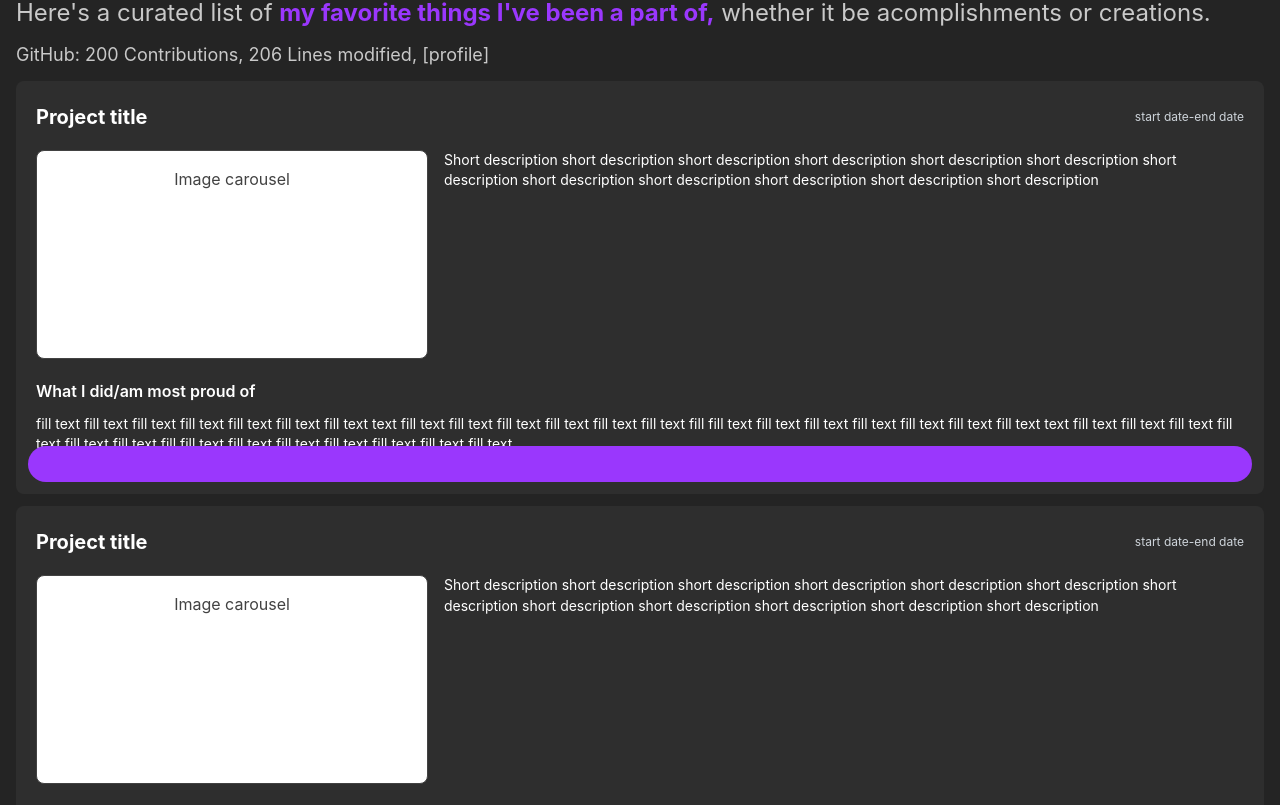
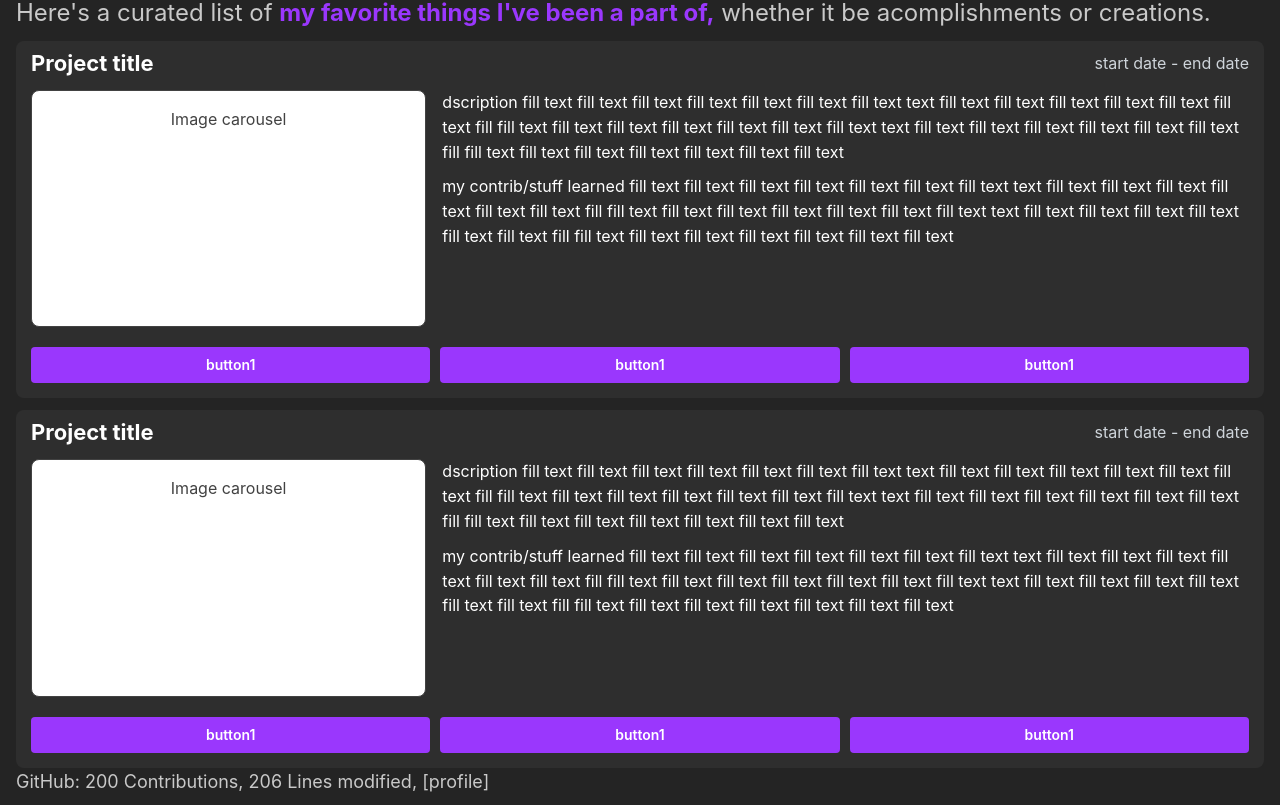
Before and after one commit to shuklabhay/shuklabhay.github.io, a React (Vite) app: page / in a window 1280 px wide. Shown: the part 815-1620 px from the top of the page. Built offline with nearby package versions, Linux system fonts and the light colour scheme.

Commit message:
FIX A LOT OF STUFF THIS SI SO COOL ASGGDSGSDAHDSAGDSAG

```diff
--- a/sitedata/projects.json
+++ b/sitedata/projects.json
@@ -1,8 +1,8 @@
 [
   {
     "title": "example project",
-    "startMonth": "month/year it started [date object]",
-    "endMonth": "month/year it ended [date object]",
+    "startMonth": "2024-03",
+    "endMonth": "2024-06",
     "description": "an example of project to display, whats novel, whats unique",
     "contribution": "i did everything, what i learned how i made it happen",
     "images": ["image path", "image path", "image path"],
--- a/src/components/DownArrowButton.tsx
+++ b/src/components/DownArrowButton.tsx
@@ -14,7 +14,7 @@ export default function DownArrowButton({
       onClick={onClick}
       style={{
         position: "absolute",
-        bottom: 30,
+        bottom: 25,
         backgroundColor: "transparent",
         opacity: opacity,
         transition: "opacity 2.5s ease",
--- a/src/components/HomeBackground.tsx
+++ b/src/components/HomeBackground.tsx
@@ -46,7 +46,7 @@ export function HomeBackground({
       setGradientOpacity(
         scrollInformation.projectsPosition !== 0
           ? calculateScrollProgressOpacity(scrollInformation.projectsPosition)
-          : 1
+          : 1,
       );
     };
 
--- a/src/components/Navbar.tsx
+++ b/src/components/Navbar.tsx
@@ -57,14 +57,13 @@ export function Navbar() {
         bg="dark.6"
         style={{ height: "5px" }}
       />
-      <Grid
+      <Group
         bg="dark.6"
-        p={15}
+        p={5}
         align="center"
         justify="space-between"
         style={{
-          paddingInline: 10,
-          paddingBottom: 15,
+          paddingBottom: 10,
         }}
       >
         <Button
@@ -103,7 +102,7 @@ export function Navbar() {
           </Button>
         </Group>
         <Burger opened={opened} onClick={toggle} hiddenFrom="xs" size="sm" />
-      </Grid>
+      </Group>
     </div>
   );
 }
--- a/src/components/ProjectCard.tsx
+++ b/src/components/ProjectCard.tsx
@@ -1,50 +1,67 @@
 import React from "react";
-import { Card, Text, Group, Stack, Button, Image, Grid } from "@mantine/core";
+import {
+  Card,
+  Text,
+  Group,
+  Stack,
+  Button,
+  Image,
+  Grid,
+  Space,
+} from "@mantine/core";
 
 export default function ProjectCard() {
   return (
-    <Card padding="lg" radius="md" c="white">
-      <Group justify="space-between" mb="md">
-        <Text size="xl" fw={700}>
+    <Card padding="15" radius="md" c="white">
+      <Group justify="space-between" mb="10" mt="-10">
+        <Text fz="22" fw={700}>
           Project title
         </Text>
-        <Text size="xs" c="gray">
-          start date-end date
+        <Text fz={{ base: 12, sm: 16 }} c="gray">
+          start date - end date
         </Text>
       </Group>
 
-      <Grid>
-        <Grid.Col span={4}>
-          <Card withBorder radius="md" p="md" bg="white" c="dark">
-            <Text ta="center" h={175}>
-              Image carousel
-            </Text>
+      <Grid mb="20">
+        <Grid.Col span={{ base: 12, sm: 4 }}>
+          <Card
+            withBorder
+            radius="md"
+            p="md"
+            bg="white"
+            c="dark"
+            style={{ aspectRatio: 5 / 3 }}
+          >
+            <Text ta="center">Image carousel</Text>
           </Card>
         </Grid.Col>
-        <Grid.Col span={8}>
-          <Text size="sm" mb="md">
-            Short description short description short description short
-            description short description short description short description
-            short description short description short description short
-            description short description
+        <Grid.Col span={{ base: 12, sm: 8 }}>
+          <Text fz={{ base: 12, sm: 16 }} mb={10}>
+            dscription fill text fill text fill text fill text fill text fill
+            text fill text text fill text fill text fill text fill text fill
+            text fill text fill fill text fill text fill text fill text fill
+            text fill text fill text text fill text fill text fill text fill
+            text fill text fill text fill fill text fill text fill text fill
+            text fill text fill text fill text
+          </Text>
+          <Text fz={{ base: 12, sm: 16 }}>
+            my contrib/stuff learned fill text fill text fill text fill text
+            fill text fill text fill text text fill text fill text fill text
+            fill text fill text fill text fill fill text fill text fill text
+            fill text fill text fill text fill text text fill text fill text
+            fill text fill text fill text fill text fill fill text fill text
+            fill text fill text fill text fill text fill text
           </Text>
         </Grid.Col>
       </Grid>
 
-      <Text mt="lg" fw={600} mb="xs">
-        What I did/am most proud of
-      </Text>
-      <Text size="sm">
-        fill text fill text fill text fill text fill text fill text fill text
-        text fill text fill text fill text fill text fill text fill text fill
-        fill text fill text fill text fill text fill text fill text fill text
-        text fill text fill text fill text fill text fill text fill text fill
-        fill text fill text fill text fill text fill text fill text fill text
-      </Text>
+      <Group gap={10} grow>
+        <Button variant="filled">button1</Button>
 
-      <Grid>
-        <Button variant="filled" color="main" radius="xl" fullWidth></Button>
-      </Grid>
+        <Button variant="filled">button1</Button>
+
+        <Button variant="filled">button1</Button>
+      </Group>
     </Card>
   );
 }
--- a/src/pages/Home.tsx
+++ b/src/pages/Home.tsx
@@ -28,7 +28,7 @@ export default function Home({
       setDarkWrapperOpacity(
         scrollInformation.projectsPosition !== 0
           ? calculateScrollProgressOpacity(scrollInformation.projectsPosition)
-          : 1
+          : 1,
       );
 
       // Update scroll progress
@@ -92,7 +92,7 @@ export default function Home({
             <Text
               fz={{ base: 14, sm: 18 }}
               ta="center"
-              w={{ base: "60%", sm: "70%" }}
+              w={{ base: "60%", sm: "65%" }}
               style={{
                 mixBlendMode: "plus-lighter",
                 userSelect: "none",
--- a/src/pages/Projects.tsx
+++ b/src/pages/Projects.tsx
@@ -18,9 +18,9 @@ export default function Projects({ isMobile }: { isMobile: boolean }) {
     return (
       <>
         <div style={{ paddingBlock: 10 }}>
-          <Text fz={isMobile ? "18" : "24"} lh={1.5}>
+          <Text fz={{ base: 16, sm: 24 }} lh={1.5}>
             Here's a curated list of{" "}
-            <Text span c="main" inherit style={{ fontWeight: "bold" }}>
+            <Text span c="main" fw={700} inherit>
               my favorite things I've been a part of,
             </Text>{" "}
             whether it be acomplishments or creations.
@@ -28,13 +28,14 @@ export default function Projects({ isMobile }: { isMobile: boolean }) {
         </div>
 
         <Stack gap={12}>
-          <Text fz={isMobile ? "16" : "18"}>
-            GitHub: {siteData.ghStats.contributions} Contributions,{" "}
-            {siteData.ghStats.linesModified} Lines modified, [profile]
-          </Text>
           <ProjectCard />
           <ProjectCard />
         </Stack>
+
+        <Text fz={{ base: 16, sm: 18 }}>
+          GitHub: {siteData.ghStats.contributions} Contributions,{" "}
+          {siteData.ghStats.linesModified} Lines modified, [profile]
+        </Text>
       </>
     );
   }
--- a/src/utils/scroll.ts
+++ b/src/utils/scroll.ts
@@ -7,7 +7,7 @@ export function scrollViewportTo(scrollPosition: number) {
 
 export function calculateScrollProgressOpacity(
   goalPosition: number,
-  scale = 1.5
+  scale = 1.5,
 ) {
   const scrollTop = window.scrollY;
   return 1 - Math.min(scale * (scrollTop / goalPosition), 1);
--- a/src/utils/scrollContext.tsx
+++ b/src/utils/scrollContext.tsx
@@ -18,7 +18,7 @@ type ScrollContextType = {
 
 const ScrollContext = createContext<ScrollContextType | undefined>(undefined);
 
-export const scrollOffet = 50;
+export const scrollOffet = 40;
 
 export const useScrollContext = () => {
   const context = useContext(ScrollContext);
```
